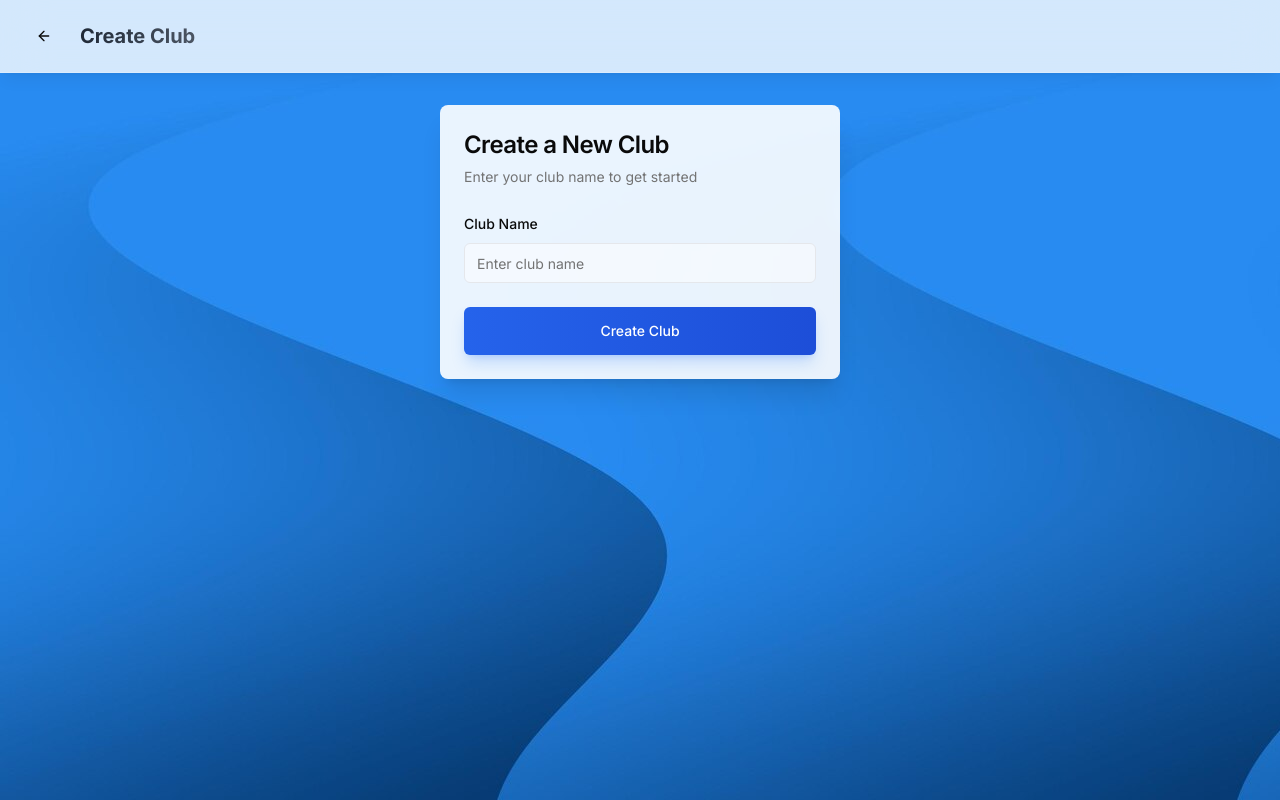
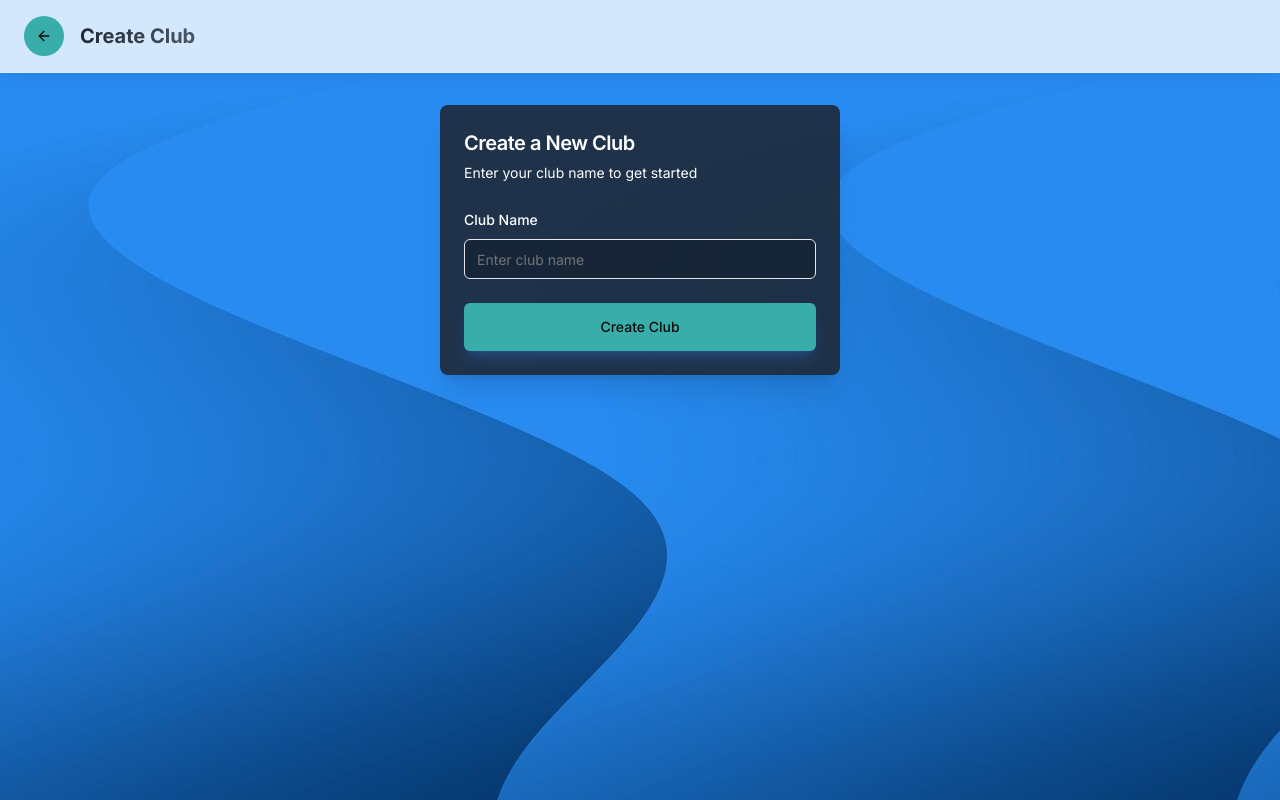
Before and after one commit to yeshaswiniT/Manage-finance-app, a Next.js app: page /create-club in a window 1280 px wide. Built offline with nearby package versions, Linux system fonts and the light colour scheme.

Commit message:
manage-finance-app

```diff
--- a/app/create-club/page.tsx
+++ b/app/create-club/page.tsx
@@ -87,7 +87,7 @@ export default function CreateClub() {
             variant="ghost"
             size="icon"
             onClick={() => router.back()}
-            className="mr-4 rounded-full hover:bg-gray-100 dark:hover:bg-gray-800"
+            className="mr-4 bg-[#38ADA9] rounded-full hover:bg-gray-100 dark:hover:bg-gray-800"
           >
             <ArrowLeft className="h-5 w-5" />
           </Button>
@@ -99,29 +99,30 @@ export default function CreateClub() {
 
       <div className="container max-w-md mx-auto px-6 py-8">
         {step === "form" ? (
-          <Card className="bg-white/90 dark:bg-gray-800/90 backdrop-blur-sm border-0 shadow-xl">
+          <Card className="bg-gray-800/90 dark:bg-gray-800/90 backdrop-blur-sm border-0 shadow-xl">
             <CardHeader>
-              <CardTitle className="text-2xl">Create a New Club</CardTitle>
-              <CardDescription>Enter your club name to get started</CardDescription>
+              <CardTitle className="text-white text-xl">Create a New Club</CardTitle>
+              <CardDescription className="text-white">Enter your club name to get started</CardDescription>
             </CardHeader>
             <form onSubmit={handleSubmit}>
               <CardContent className="space-y-4">
-                <div className="space-y-2">
+                <div className="text-white space-y-2">
                   <Label htmlFor="clubName">Club Name</Label>
                   <Input
                     id="clubName"
                     placeholder="Enter club name"
                     value={clubName}
                     onChange={(e) => setClubName(e.target.value)}
-                    className="bg-white/50 dark:bg-gray-900/50 border-gray-200 dark:border-gray-700"
+                    className="bg-gray-900/50 dark:bg-gray-900/50 border-gray-200 dark:border-gray-700"
                     disabled={isSubmitting}
                   />
+
                 </div>
               </CardContent>
               <CardFooter>
                 <Button
                   type="submit"
-                  className="w-full bg-gradient-to-r from-blue-600 to-blue-700 hover:from-blue-700 hover:to-blue-800 text-white shadow-lg shadow-blue-500/25 hover:shadow-xl hover:shadow-blue-500/30 transition-all duration-300 transform hover:-translate-y-0.5 h-12"
+                  className="w-full bg-[#38ADA9] hover:from-blue-700 hover:to-blue-800 text-gray shadow-lg shadow-blue-500/25 hover:shadow-xl hover:shadow-blue-500/30 transition-all duration-300 transform hover:-translate-y-0.5 h-12"
                   disabled={isSubmitting}
                 >
                   {isSubmitting ? (
```
